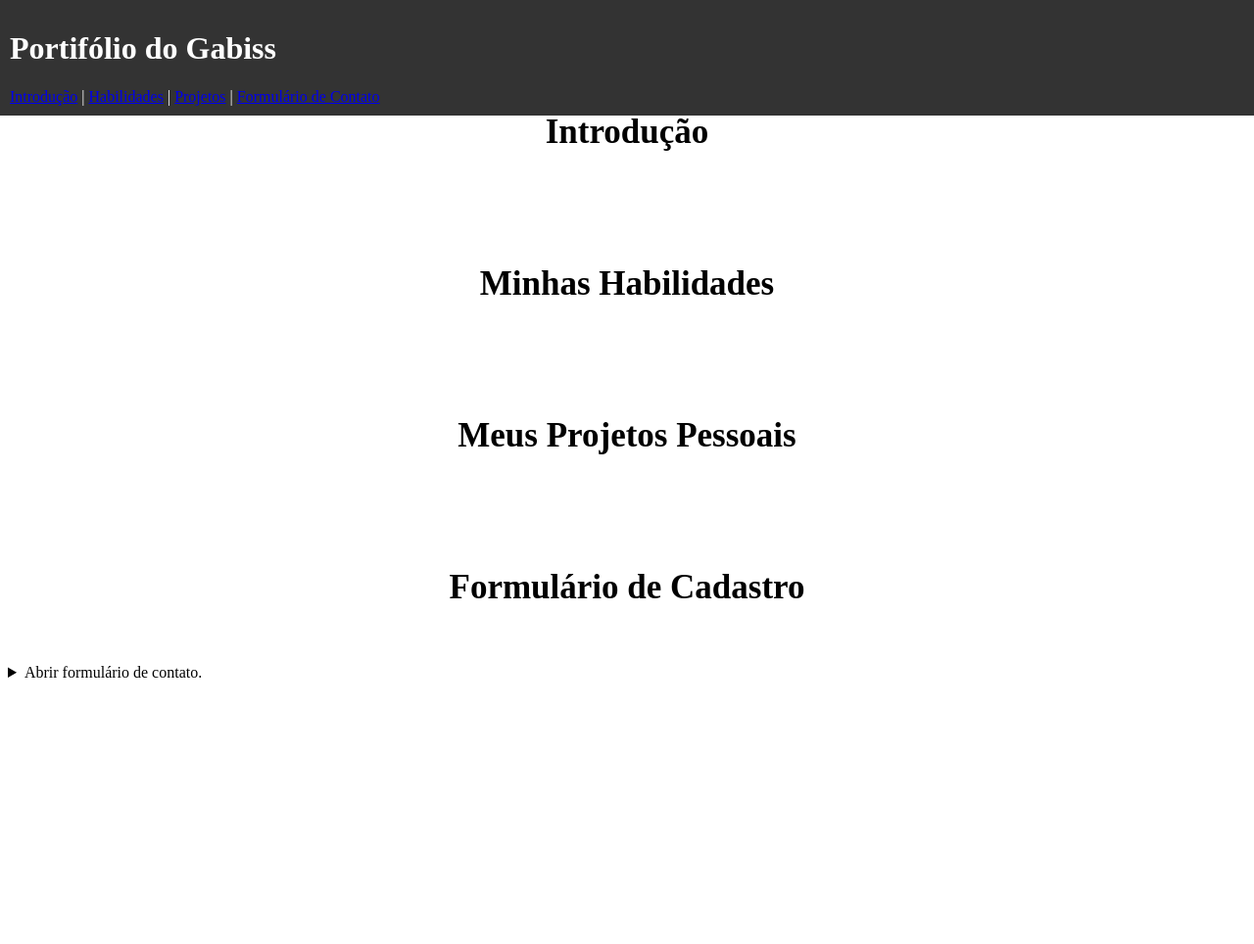
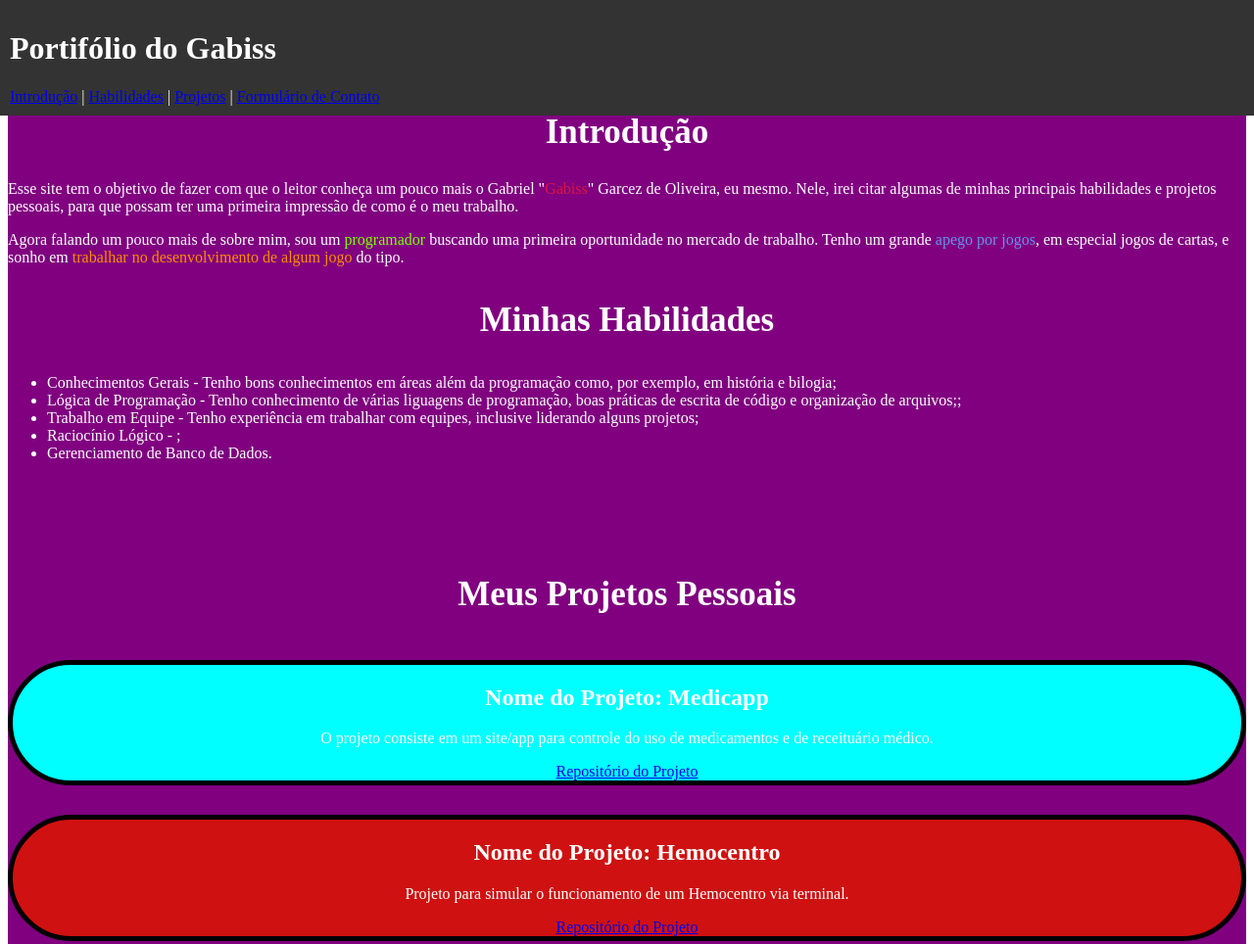
Before and after one commit to Gabiss1/UC12-Frontend, a plain HTML site: page Aula-07-10-25/Atividade/index.html in a window 1280 px wide. Shown: the top 964 px of the page at 98% size. Before the commit the page ends 800 px from the top, so only its background shows below. Drawn offline with Linux system fonts and the light colour scheme.

Commit message:
Desenvolvendo o arquivo index.html

```diff
--- a/Aula-07-10-25/Atividade/index.html
+++ b/Aula-07-10-25/Atividade/index.html
@@ -5,7 +5,7 @@
     <meta name="viewport" content="width=device-width, initial-scale=1.0">
     <title>Portifólio do Gabriel</title>
 </head>
-<body>
+<body style="color: white;">
     <header style="position: fixed; top: 0; left: 0; width: 100%; background-color: #333; color: white; padding: 10px;">
         <h1>Portifólio do Gabiss</h1>
         <nav>
@@ -16,27 +16,47 @@
         </nav>
     </header>
 
-    <main>
+    <main style="background-color: purple;">
 
         <section id="intro" style="margin-top: 115px;">
             <h2 style="font-family: 'Times New Roman', Times, serif; text-align: center; font-size: 35px;">Introdução</h2>
-
+            <p>
+                Esse site tem o objetivo de fazer com que o leitor conheça um pouco mais o Gabriel "<span style="color: crimson;">Gabiss</span>" Garcez de Oliveira, eu mesmo. Nele, irei citar algumas de minhas principais habilidades e projetos pessoais, para que possam ter uma primeira impressão de como é o meu trabalho.
+            </p>
+            <p>
+                Agora falando um pouco mais de sobre mim, sou um <span style="color: chartreuse;">programador</span> buscando uma primeira oportunidade no mercado de trabalho. Tenho um grande <span style="color: cornflowerblue;">apego por jogos</span>, em especial jogos de cartas, e sonho em <span style="color: darkorange;">trabalhar no desenvolvimento de algum jogo</span> do tipo.
+            </p>
         </section>
 
-        <section id="habilidades" style="margin-top: 115px;">
+        <section id="habilidades" style="margin-top: 35px;">
             <h3 style="font-family: 'Times New Roman', Times, serif; text-align: center; font-size: 35px;">Minhas Habilidades</h3>
-
+            <ul>
+                <li>Conhecimentos Gerais - Tenho bons conhecimentos em áreas além da programação como, por exemplo, em história e bilogia;</li>
+                <li>Lógica de Programação - Tenho conhecimento de várias liguagens de programação, boas práticas de escrita de código e organização de arquivos;;</li>
+                <li>Trabalho em Equipe - Tenho experiência em trabalhar com equipes, inclusive liderando alguns projetos;</li>
+                <li>Raciocínio Lógico - ;</li>
+                <li>Gerenciamento de Banco de Dados.</li>
+            </ul>
         </section>
 
-        <section id="projetos" style="margin-top: 115px;">
+        <section id="projetos" style="margin-top: 115px; text-align: center;">
             <h4 style="font-family: 'Times New Roman', Times, serif; text-align: center; font-size: 35px;">Meus Projetos Pessoais</h4>
-
+            <div style="background-color:cyan; border: 5px solid black;border-radius: 90px; margin-bottom: 30px;">
+                <h2>Nome do Projeto: Medicapp</h2>
+                <p>O projeto consiste em um site/app para controle do uso de medicamentos e de receituário médico.</p>
+                <a href="https://github.com/Gabiss1/P.I-24-2N">Repositório do Projeto</a>
+            </div>
+            <div style="background-color:rgb(207, 17, 17); border: 5px solid black;border-radius: 90px;">
+                <h2>Nome do Projeto: Hemocentro</h2>
+                <p>Projeto para simular o funcionamento de um Hemocentro via terminal.</p>
+                <a href="https://github.com/Gabiss1/UC2-Algoritmos/tree/main/UC2-Algoritmos/hemocentro">Repositório do Projeto</a>
+            </div>
         </section>
 
         <section id="contatoForm" style="margin-top: 115px;">
                 <article>
                     <aside>
-                        <h5 style="font-family: 'Times New Roman', Times, serif; text-align: center; font-size: 35px;">Formulário de Cadastro</h2>
+                        <h5 style="font-family: 'Times New Roman', Times, serif; text-align: center; font-size: 35px;">Formulário de Cadastro</h5>
                     </aside>
                         <details>
                             <summary class="abrirForm">Abrir formulário de contato.</summary>
```
